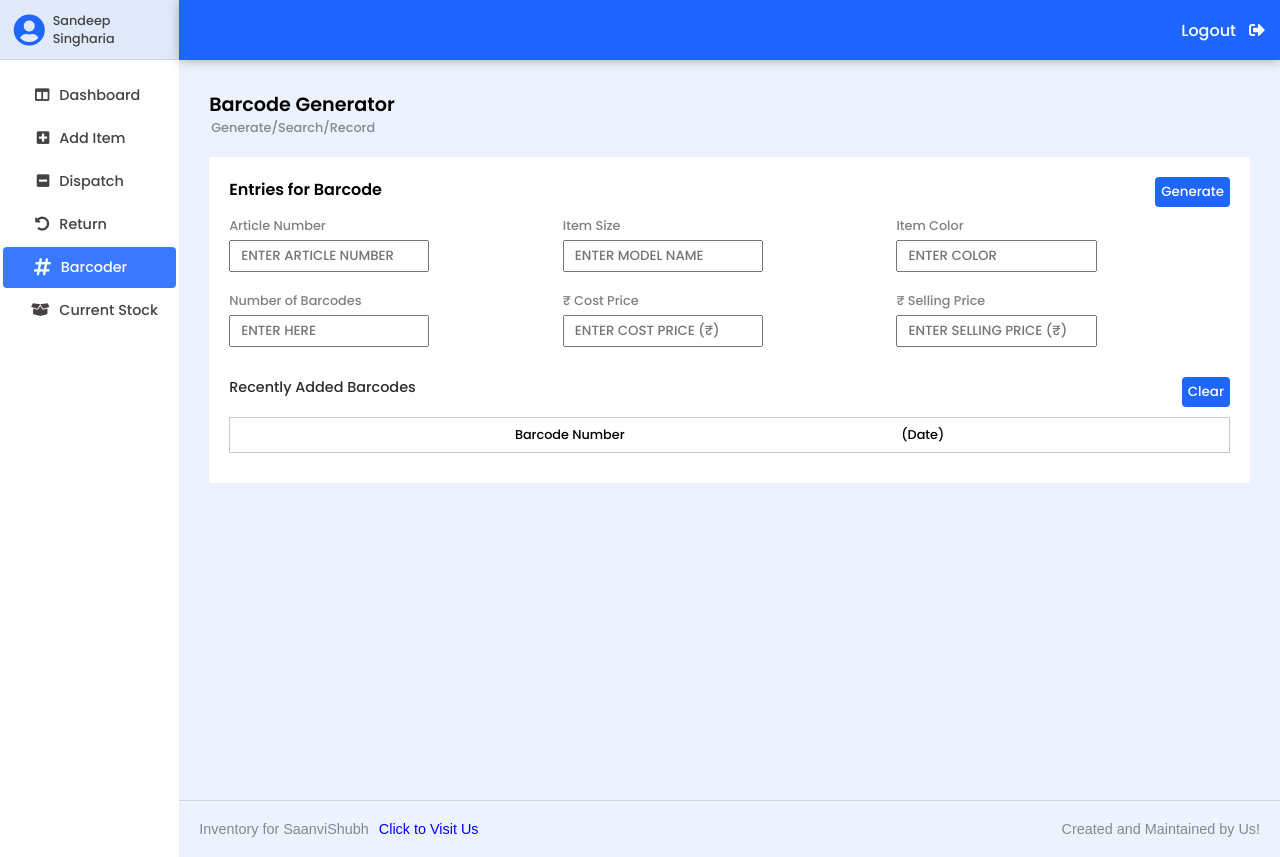
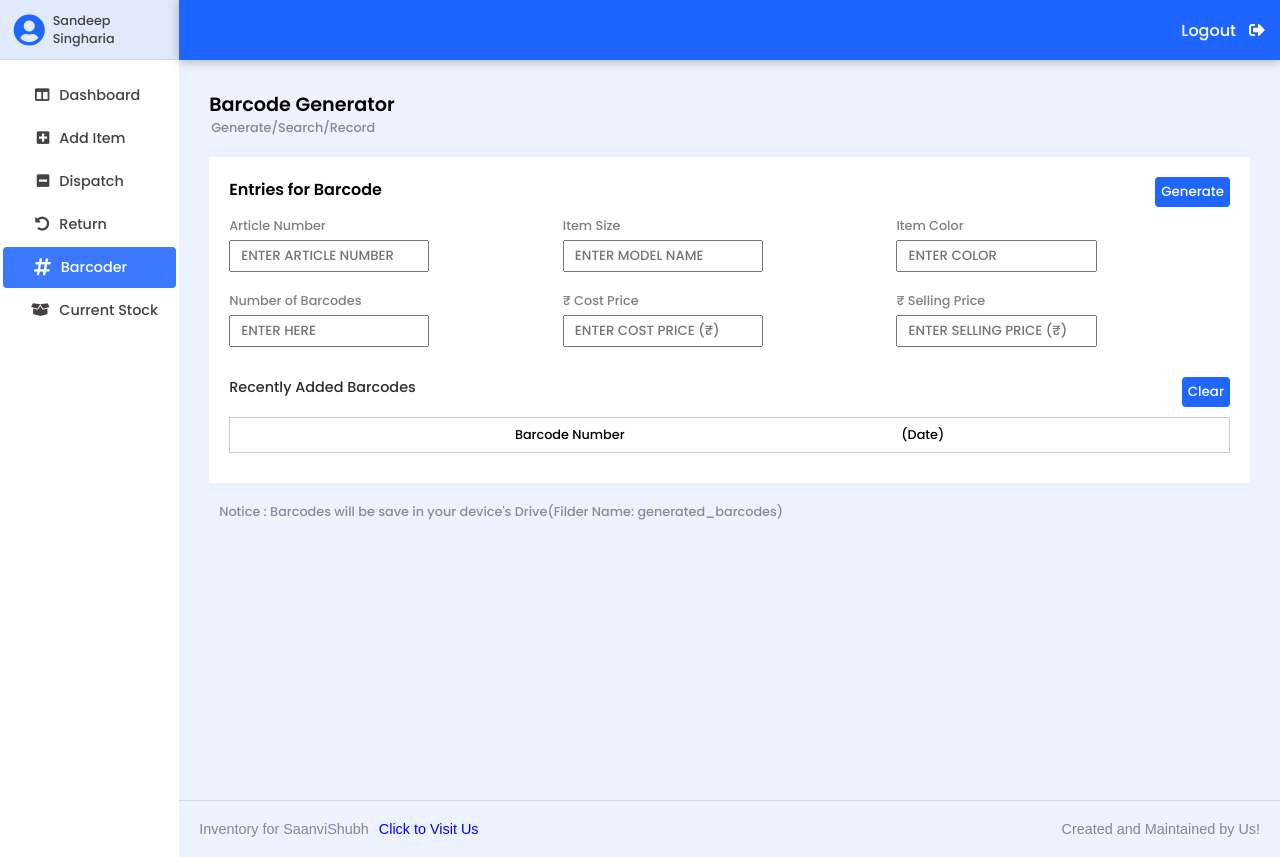
Before and after one commit to SaanviShubh/Inventory, a React (Create React App) app in the folder client/: page /barcode-generator in a window 1280 px wide. Built offline with nearby package versions, Linux system fonts and the light colour scheme.

Commit message:
UI Fixes

```diff
--- a/client/src/pages/Barcode/Barcode.css
+++ b/client/src/pages/Barcode/Barcode.css
@@ -72,3 +72,10 @@
 .barcode_date {
   font-size: 0.8rem;
 }
+
+.barcode_notice {
+  color: rgba(0, 0, 0, 0.418);
+  font-size: 0.8rem;
+  margin-top: 20px;
+  padding: 0 10px;
+}
--- a/client/src/pages/Barcode/Barcode.jsx
+++ b/client/src/pages/Barcode/Barcode.jsx
@@ -206,6 +206,10 @@ const Barcode = () => {
           </div>
         </div>
       </div>
+      <p className="barcode_notice">
+        Notice : Barcodes will be save in your device's Drive(Filder Name:
+        generated_barcodes)
+      </p>
     </div>
   );
 };
--- a/client/src/pages/Dashboard/Dashboard.css
+++ b/client/src/pages/Dashboard/Dashboard.css
@@ -180,6 +180,8 @@
 .filter_pagebtn {
   /* border: 2px solid red; */
   display: flex;
+  justify-content: space-between;
+  align-items: center;
   margin-top: 30px;
   background-color: white;
   padding: 15px 10px;
--- a/client/src/pages/Dashboard/Dashboard.jsx
+++ b/client/src/pages/Dashboard/Dashboard.jsx
@@ -32,6 +32,7 @@ const Dashboard = () => {
   const [monthlyDispatched, setMonthlyDispatched] = useState(0);
   const [monthlyReturned, setMonthlyReturned] = useState(0);
   const [loader, setLoader] = useState(true);
+  const [clearBtn, setClearBtn] = useState(false);
 
   //Callback Function for Calender to recieve Filtered Data
   const myCallback = useCallback((ss) => {
@@ -47,7 +48,20 @@ const Dashboard = () => {
     setReturnedWorth(ss.returned_sellprice);
 
     setProfitWorth(ss.dispatched_sellprice - ss.returned_sellprice);
+
+    setClearBtn(true);
   });
+
+  const clearFilteredGraphs = () => {
+    setAdded(null);
+    setDispatched(null);
+    setReturned(null);
+    setSoldWorth(0);
+    setReturnedWorth(0);
+    setProfitWorth(0);
+
+    setClearBtn(false);
+  };
 
   const myCallbackTwo = useCallback((ss) => {
     // setGraphData(ss.data);
@@ -64,21 +78,24 @@ const Dashboard = () => {
       var ret_count = 0;
 
       for (let i = 0; i < res.data.length; i++) {
-        console.log(res.data[i].Date);
+        // console.log("DATA" + res);
+        console.log("Date from DATA = " + res.data[i].Date);
         var edate = new Date(res.data[i].Date);
         var emonth = edate.getDate();
-        console.log(emonth);
+        console.log("Month from DATA = " + emonth);
 
         var currDate = new Date();
         let currMonth = currDate.getMonth() + 1;
-        console.log(currDate);
-        console.log(currMonth);
+        // console.log(currDate);
+        console.log("Current Month = " + currMonth);
 
         if (
           emonth === currMonth &&
           res.data[i].action === "Product added to stock"
         ) {
+          console.log(res.data[i]);
           add_count = ++add_count;
+          console.log(add_count);
         } else if (
           emonth === currMonth &&
           res.data[i].action === "Product Dispatched"
@@ -181,14 +198,9 @@ const Dashboard = () => {
 
       <div className="filter_pagebtn">
         <Calender filterData={itemsArray} filterCallback={myCallback} />
-        <div className="page_btns">
-          {/* <Link to="/currentstock">
-            <p>CURRENT STOCK</p>
-          </Link> */}
-          {/* <Link to="/recent_transaction">
-            <p>TRANSACTIONS</p>
-          </Link> */}
-        </div>
+        {clearBtn ? (
+          <i class="fas fa-times fa-lg" onClick={clearFilteredGraphs}></i>
+        ) : null}
       </div>
 
       <div className="stock_analytics">
```
Also changed, not shown: client/src/components/Searchbox/Searchbox.jsx (+0 -17 lines).
